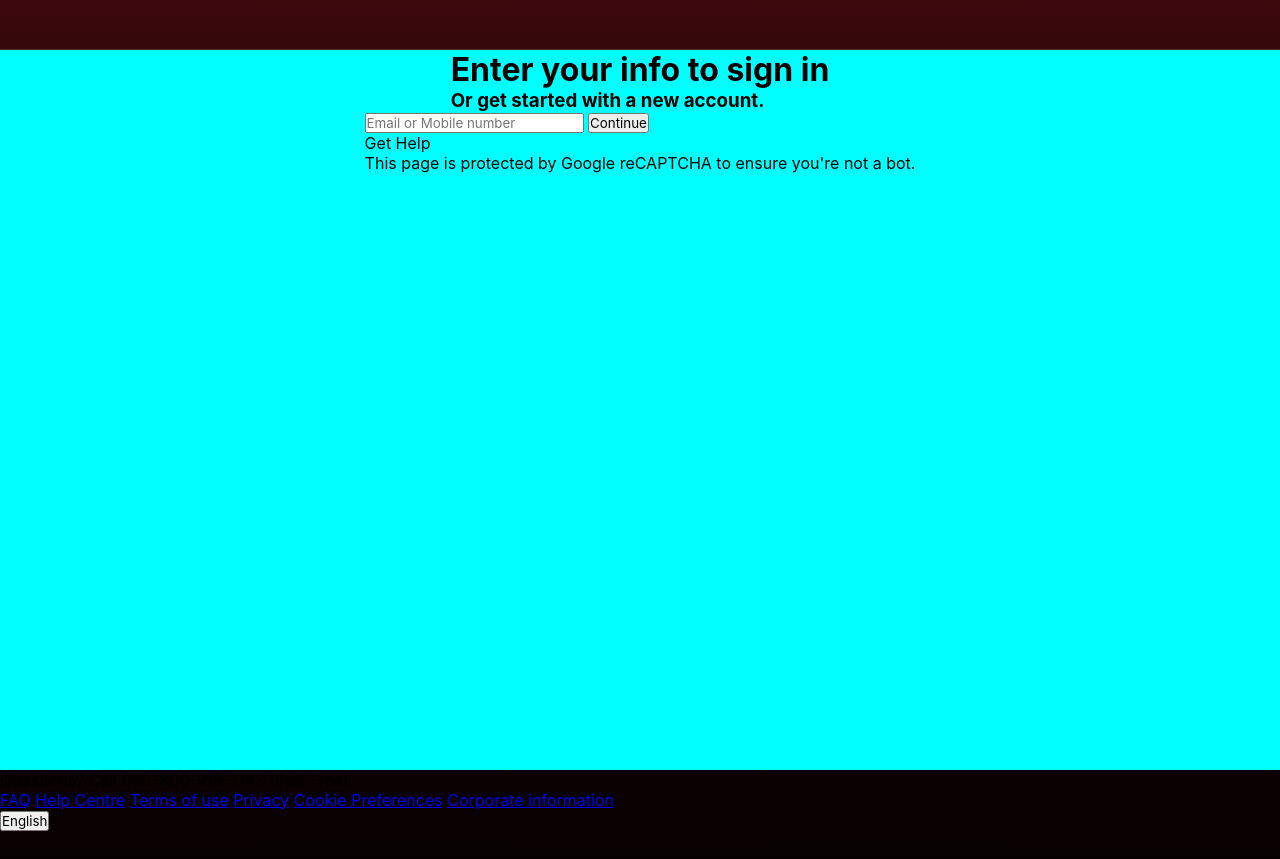
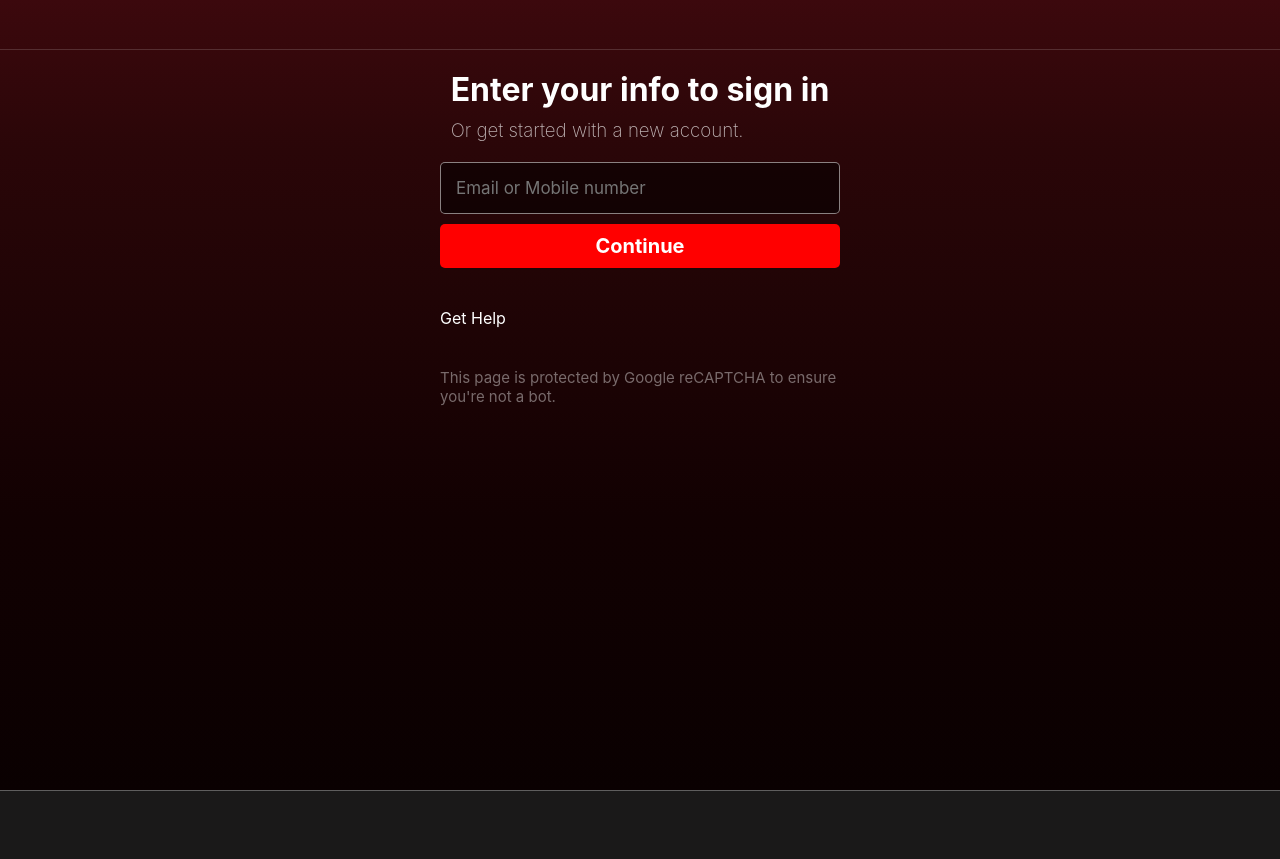
Before and after one commit to BhavyaPro-7/Netflix-Clone, a plain HTML site: page signin.html in a window 1280 px wide. Shown: the part 93-952 px from the top of the page. Drawn offline with Linux system fonts and the light colour scheme.

Commit message:
Signin Page Integeration

```diff
--- a/signin.css
+++ b/signin.css
@@ -2,6 +2,7 @@
     margin: 0;
     padding: 0;
     font-family:"Inter",sans-serif;
+    box-sizing: border-box;
 }
 body{
     min-height: 150vh;
@@ -13,8 +14,6 @@ body{
         #000 100%);
 }
 header{
-    /* min-height: 70px; */
-    /* background-color: blue; */
     padding: clamp(1rem,5vw,3rem);
     padding-inline: 10vw;
     border-bottom: 1px solid rgba(255, 255, 255, 0.151);
@@ -23,11 +22,86 @@ header{
     width:clamp(100px,12vw,400px);
 }
 .container{
-    height: 90vh;
-    background-color: aqua;
+    min-height: 90vh;
     width: 100%;
     display: flex;
-    /* justify-content: center; */
     align-items: center;
     flex-direction: column;
+    gap: 20px;
+    margin-top: 20px;
 }
+.box1{
+    display: flex;
+    flex-direction: column;
+    gap: 10px;
+    color: white;
+}
+.box2{
+    display: flex;
+    gap: 10px;
+    flex-direction: column;
+    color: white;
+}
+.under_text{
+    color: rgba(255, 255, 255, 0.7);
+    font-weight: 200;
+}
+.box2 input{
+    background-color: rgba(0, 0, 0, 0.514);
+    border: 1px solid rgba(255, 255, 255, 0.5);
+    width: 100%;
+    max-width: 400px;
+    padding: 15px;
+    border-radius: 5px;
+    color: white;
+    font-size: 17px;
+}
+.box2 button{
+    background-color: red;
+    color: white;
+    border: 0px;
+    border-radius: 5px;
+    width: 100%;
+    max-width: 400px;
+    padding: 10px;
+    font-size: 20px;
+    font-weight: 700;
+}
+.box2 button:hover{
+    background-color:#c11119;
+    cursor:pointer;
+}
+.box2 p{
+    width: 100%;
+    max-width: 400px;
+    margin-top: 30px;
+}
+.box2 .bot{
+    color: rgba(255, 255, 255, 0.411);
+    font-size: 15px;
+}
+footer{
+    background-color: rgb(26, 25, 25);
+    padding: 90px;
+    border-top: 1px solid rgba(255, 255, 255, 0.301);
+}
+footer main{
+    display: flex;
+    flex-direction: column;
+    gap: 40px;
+    color: rgba(255, 255, 255, 0.616);
+}
+.grid{
+    display: grid;
+    grid-template-columns:repeat(auto-fit,minmax(140px,1fr));
+}
+.grid a{
+    color: rgba(255, 255, 255, 0.615);
+}
+.lang button{
+    background-color: red;
+    padding: 10px 30px;
+    border: 0px;
+    border-radius: 5px;
+    color:white;
+}
--- a/style.css
+++ b/style.css
@@ -52,6 +52,7 @@
     font-size: 20px;
     border-radius:5px;
     border:2px white ;
+    cursor: pointer;
 }
 .eng{
     margin: 10px;
```
Also changed, not shown: index.html (+1 -1 lines), signin.html (+1 -1 lines).
